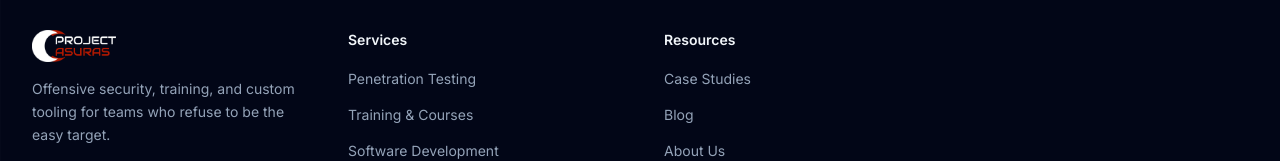
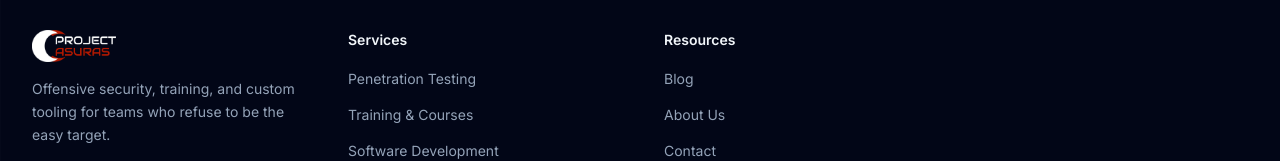
Before and after one commit to projectasuras/projectasuras.com, a React (Vite) app: page /about in a window 1280 px wide. Shown: the part 897-1058 px from the top of the page. Built offline with nearby package versions, Linux system fonts and the light colour scheme.

Commit message:
Removed case study from footer as well

```diff
--- a/src/components/layout/Footer.tsx
+++ b/src/components/layout/Footer.tsx
@@ -13,7 +13,7 @@ const serviceLinks = [
 ];
 
 const resourceLinks = [
-  { label: 'Case Studies', to: '/case-studies' },
+  // { label: 'Case Studies', to: '/case-studies' },
   { label: 'Blog', to: 'https://blog.projectasuras.com' },
   { label: 'About Us', to: '/about' },
   { label: 'Contact', to: '/contact' },
--- a/src/components/sections/home/TestimonialsSection.tsx
+++ b/src/components/sections/home/TestimonialsSection.tsx
@@ -67,9 +67,8 @@ export function TestimonialsSection() {
                   type="button"
                   onClick={() => setIndex(i)}
                   aria-label={`Go to testimonial ${i + 1}`}
-                  className={`h-2 rounded-full transition-all duration-300 ${
-                    i === index ? 'w-6 bg-cyan-500' : 'w-2 bg-slate-700'
-                  }`}
+                  className={`h-2 rounded-full transition-all duration-300 ${i === index ? 'w-6 bg-cyan-500' : 'w-2 bg-slate-700'
+                    }`}
                 />
               ))}
             </div>
--- a/src/pages/Home.tsx
+++ b/src/pages/Home.tsx
@@ -5,7 +5,7 @@ import { ServicesGrid } from '@/components/sections/home/ServicesGrid';
 import { StatsSection } from '@/components/sections/home/StatsSection';
 import { WhyChooseUs } from '@/components/sections/home/WhyChooseUs';
 import { TestimonialsSection } from '@/components/sections/home/TestimonialsSection';
-import { BlogPreview } from '@/components/sections/home/BlogPreview';
+// import { BlogPreview } from '@/components/sections/home/BlogPreview';
 import { CTABanner } from '@/components/sections/home/CTABanner';
 
 export default function Home() {
@@ -41,7 +41,7 @@ export default function Home() {
       <StatsSection />
       <WhyChooseUs />
       <TestimonialsSection />
-      <BlogPreview />
+      {/* <BlogPreview /> */}
       <CTABanner />
     </>
   );
```
